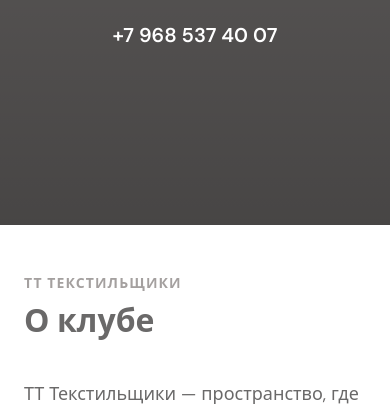
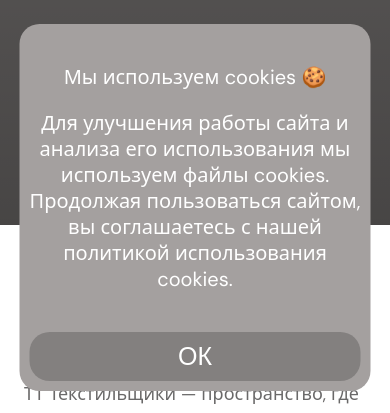
Before and after one commit to SO-Matveev/table-tennis-club, a website built with Vite: page index.html in a window 390 px wide. Shown: the part 423-836 px from the top of the page. Built offline with nearby package versions, Linux system fonts and the light colour scheme; files whose address does not match are found by name.

Commit message:
добавление всплывашки cookies

```diff
--- /dev/null
+++ b/src/components/coockies.js
@@ -0,0 +1,147 @@
+export function renderCoockies(data = {}) {
+  const styles = getCookieStyles();
+  const title = data.title || 'Мы используем cookies 🍪';
+  const text =
+    data.text ||
+    'Для улучшения работы сайта и анализа его использования мы используем файлы cookies. Продолжая пользоваться сайтом, вы соглашаетесь с нашей политикой использования cookies.';
+  const buttonText = data.buttonText || '';
+
+  const notification = document.createElement('div');
+  notification.className = 'notification notification--hidden js-notification';
+  notification.setAttribute('data-storage', 'table-tennis-cookie-accepted');
+  notification.setAttribute('data-bg-color', styles.backgroundColor);
+  notification.setAttribute('data-color', styles.textColor);
+  notification.setAttribute('data-font-size', styles.fontSize);
+  notification.setAttribute('data-width', styles.width);
+  notification.setAttribute('data-delay', styles.fadeDelay);
+  notification.setAttribute('data-grid', styles.grid);
+  notification.setAttribute('data-position', styles.position);
+  notification.setAttribute('data-block-text', 'none');
+
+  notification.innerHTML = `
+    <div class="notification-container">
+      <div class="notification-text">
+        <p>${title}</p>
+        <p>${text}</p>
+      </div>
+      <button type="button" class="notification-btn js-notification-btn">${buttonText}</button>
+    </div>
+  `;
+
+  return notification;
+}
+
+export function initCoockies() {
+  const styles = getCookieStyles();
+  const notificationPanel = document.querySelector('.js-notification');
+
+  if (!notificationPanel) {
+    return;
+  }
+
+  const cookiePanels = document.querySelectorAll('.js-notification');
+
+  cookiePanels.forEach((panel) => {
+    const pBgColor = panel.getAttribute('data-bg-color');
+    const pTextColor = panel.getAttribute('data-color');
+    const pFontSize = panel.getAttribute('data-font-size');
+    const pWidth = panel.getAttribute('data-width');
+    const pGrid = panel.getAttribute('data-grid');
+    const pDelay = panel.getAttribute('data-delay');
+    const pTextBlock = panel.getAttribute('data-block-text');
+
+    panel.style.fontFamily = `${styles.fontFamily}, Roboto, Helvetica, Arial, sans-serif`;
+    panel.style.backgroundColor = pBgColor || styles.backgroundColor;
+    panel.style.color = pTextColor || styles.textColor;
+    panel.style.fontSize = addPx(pFontSize) || addPx(styles.fontSize);
+    panel.style.maxWidth = addPx(pWidth) || addPx(styles.width);
+
+    if (
+      pTextBlock &&
+      pTextBlock !== 'none' &&
+      pTextBlock !== 'null' &&
+      pTextBlock !== 'empty'
+    ) {
+      const cookieBlock = document.querySelector(`div[data-code="${pTextBlock}"]`);
+
+      if (cookieBlock) {
+        const fTextElements = cookieBlock.querySelectorAll('.f-text');
+        const notificationText = panel.querySelector('.notification-text');
+
+        if (notificationText) {
+          notificationText.innerHTML = '';
+          fTextElements.forEach((fText) => {
+            const paragraph = document.createElement('p');
+            paragraph.innerHTML = fText.innerHTML;
+            notificationText.appendChild(paragraph);
+          });
+        }
+      }
+    }
+
+    if (pGrid === 'vertical' || styles.grid === 'vertical') {
+      panel.classList.add('js-notification-vertical');
+    }
+
+    const cookieName = panel.getAttribute('data-storage');
+    const button = panel.querySelector('.js-notification-btn');
+
+    if (cookieName && localStorage[cookieName] === undefined) {
+      setTimeout(() => {
+        panel.classList.remove('notification--hidden');
+      }, Number(pDelay || styles.fadeDelay));
+    }
+
+    if (cookieName && button) {
+      button.addEventListener('click', () => {
+        localStorage[cookieName] = 'true';
+        panel.classList.add('notification--hidden');
+      });
+    }
+  });
+
+  const updatePanelPosition = () => {
+    const widthValue = parseInt(styles.width, 10);
+    if (window.innerWidth <= widthValue) {
+      notificationPanel.style.right = '50%';
+      notificationPanel.style.transform = 'translateX(50%)';
+    } else {
+      notificationPanel.style.right = '20px';
+      notificationPanel.style.transform = 'none';
+    }
+  };
+
+  updatePanelPosition();
+  window.addEventListener('resize', updatePanelPosition);
+}
+
+function addPx(value) {
+  if (value && !value.endsWith('px')) {
+    return `${value}px`;
+  }
+  return value;
+}
+
+function getCookieStyles() {
+  const rootStyles = getComputedStyle(document.documentElement);
+
+  return {
+    backgroundColor:
+      rootStyles.getPropertyValue('--cookies-bg-color').trim() ||
+      'var(--color-bg-alt)',
+    textColor:
+      rootStyles.getPropertyValue('--cookies-text-color').trim() ||
+      'var(--color-text-on-primary)',
+    fontSize: rootStyles.getPropertyValue('--cookies-font-size').trim() || '20px',
+    fontFamily:
+      rootStyles.getPropertyValue('--cookies-font-family').trim() ||
+      'var(--font-body)',
+    width: rootStyles.getPropertyValue('--cookies-width').trim() || '800px',
+    fadeDelay:
+      rootStyles.getPropertyValue('--cookies-fade-delay').trim() || '1000',
+    grid: rootStyles.getPropertyValue('--cookies-grid').trim() || 'horizonal',
+    position:
+      rootStyles.getPropertyValue('--cookies-position').trim() ||
+      'bottom-right',
+  };
+}
--- a/src/data/content.json
+++ b/src/data/content.json
@@ -137,5 +137,10 @@
     "phone": "+7 968 537 40 07",
     "mapLink": "https://yandex.ru/maps/?text=Москва%2C%20Саратовская%2C%209%2C%201",
     "cta": "Связаться с администратором"
+  },
+  "coockies": {
+    "title": "Мы используем cookies 🍪",
+    "text": "Для улучшения работы сайта и анализа его использования мы используем файлы cookies. Продолжая пользоваться сайтом, вы соглашаетесь с нашей политикой использования cookies.",
+    "buttonText": "ОК"
   }
 }
--- a/src/main.js
+++ b/src/main.js
@@ -9,6 +9,7 @@ import { renderPricing } from './sections/pricing';
 import { renderGallery } from './sections/gallery';
 import { renderReviews } from './sections/reviews';
 import { renderContacts } from './sections/contacts';
+import { initCoockies, renderCoockies } from './components/coockies';
 
 const app = document.getElementById('app');
 
@@ -20,5 +21,8 @@ app.append(
   renderPricing(content.pricing),
   renderGallery(content.gallery),
   renderReviews(content.reviews),
-  renderContacts(content.contacts)
+  renderContacts(content.contacts),
+  renderCoockies(content.coockies)
 );
+
+initCoockies();
--- a/src/style.css
+++ b/src/style.css
@@ -10,3 +10,4 @@
 @import './styles/reviews.css';
 @import './styles/contacts.css';
 @import './styles/qr.css';
+@import './styles/coockies.css';
--- /dev/null
+++ b/src/styles/coockies.css
@@ -0,0 +1,125 @@
+:root {
+  --cookies-bg-color: var(--color-bg-alt);
+  --cookies-text-color: var(--color-text-on-primary);
+  --cookies-font-size: 20px;
+  --cookies-font-family: var(--font-body);
+  --cookies-width: 800px;
+  --cookies-fade-delay: 1000;
+  --cookies-grid: horizonal;
+  --cookies-position: bottom-right;
+}
+
+.notification,
+.notification * {
+  box-sizing: border-box;
+}
+
+.notification {
+  font-family: var(--cookies-font-family);
+  position: fixed;
+  bottom: 30px;
+  right: 20px;
+  background-color: var(--color-bg-alt);
+  color: var(--color-text-on-primary);
+  width: 90%;
+  max-width: 650px;
+  border-radius: 24px;
+  padding: 10px 30px;
+  transition: 0.3s all;
+  z-index: 200;
+  opacity: 1;
+  transform: translateY(0);
+  font-size: 16px;
+}
+
+.notification-container {
+  display: flex;
+  align-items: center;
+  justify-content: space-between;
+}
+
+.notification--hidden {
+  opacity: 0;
+  z-index: -1;
+  transform: translateY(25px);
+}
+
+.notification-text {
+  max-width: 80%;
+  line-height: 1.3;
+  padding: 10px 0;
+  user-select: none;
+}
+
+.notification-text a {
+  color: var(--color-text-on-primary);
+  text-underline-offset: 3px;
+}
+
+.notification-text p ~ p {
+  margin-top: 10px;
+}
+
+.notification-text a:hover {
+  opacity: 0.8;
+}
+
+.notification-btn {
+  padding: 10px 15px;
+  border: none;
+  border-radius: 3px;
+  cursor: pointer;
+  background-color: transparent;
+  font-size: 50px;
+  margin-left: auto;
+  transition: 0.3s all;
+  border-radius: 32px;
+  color: inherit;
+}
+
+.notification-btn:hover {
+  opacity: 0.8;
+}
+
+.js-notification-vertical .notification-btn {
+  margin-left: 0;
+  padding: 10px 0;
+  font-size: inherit;
+}
+
+.js-notification-vertical .notification-container {
+  flex-direction: column;
+  align-items: flex-start;
+  flex-wrap: wrap;
+}
+
+@media screen and (max-width: 650px) {
+  .notification {
+    right: 50%;
+    transform: translateX(50%);
+  }
+}
+
+@media screen and (max-width: 480px) {
+  .notification-btn {
+    width: 100%;
+    background-color: rgba(0, 0, 0, 0.2);
+    border-radius: 20px;
+    font-size: 25px;
+    margin-top: 10px;
+  }
+
+  .notification-text {
+    max-width: 100%;
+  }
+
+  .notification-container {
+    flex-wrap: wrap;
+    text-align: center;
+  }
+
+  .notification {
+    border-radius: 20px;
+    padding: 10px;
+  }
+}
```
